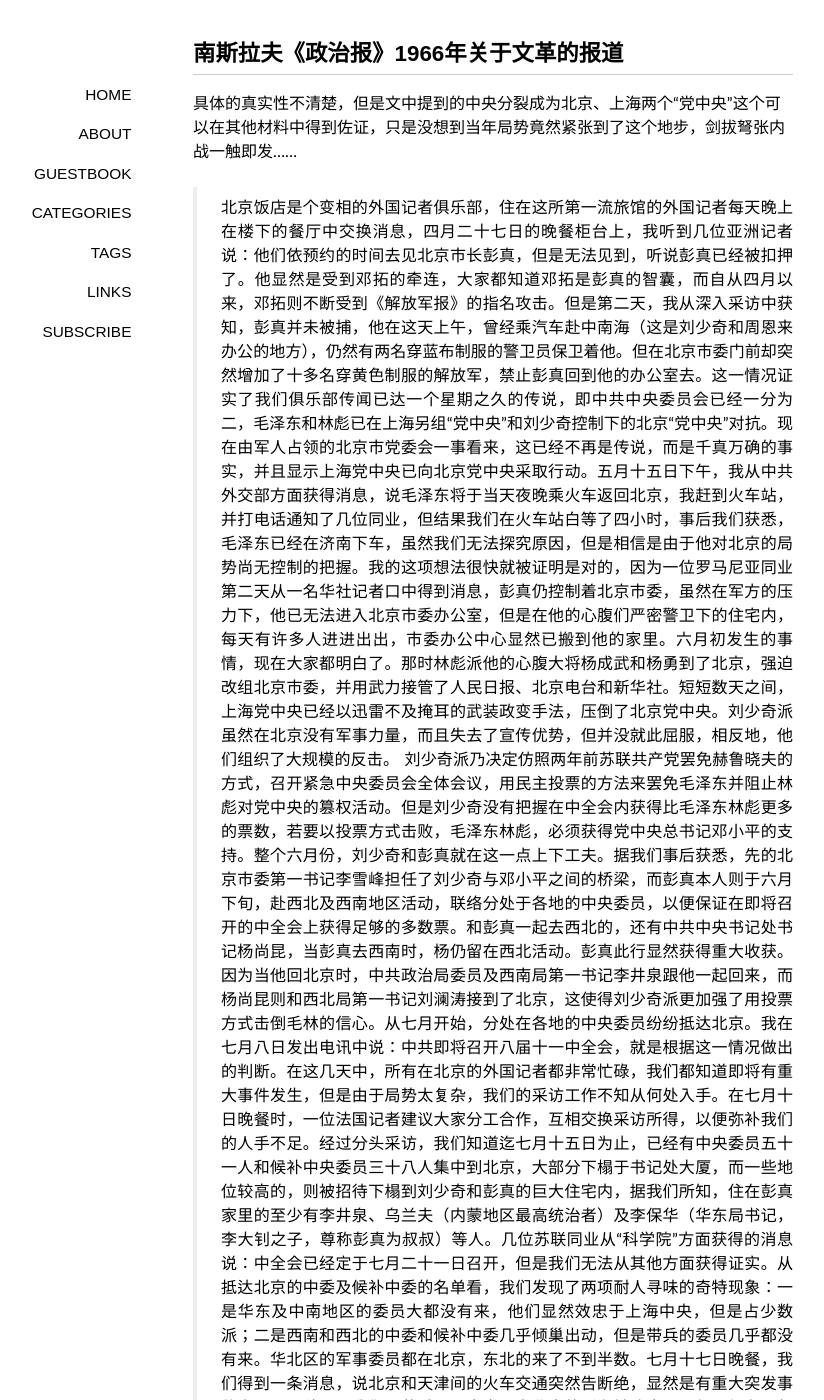
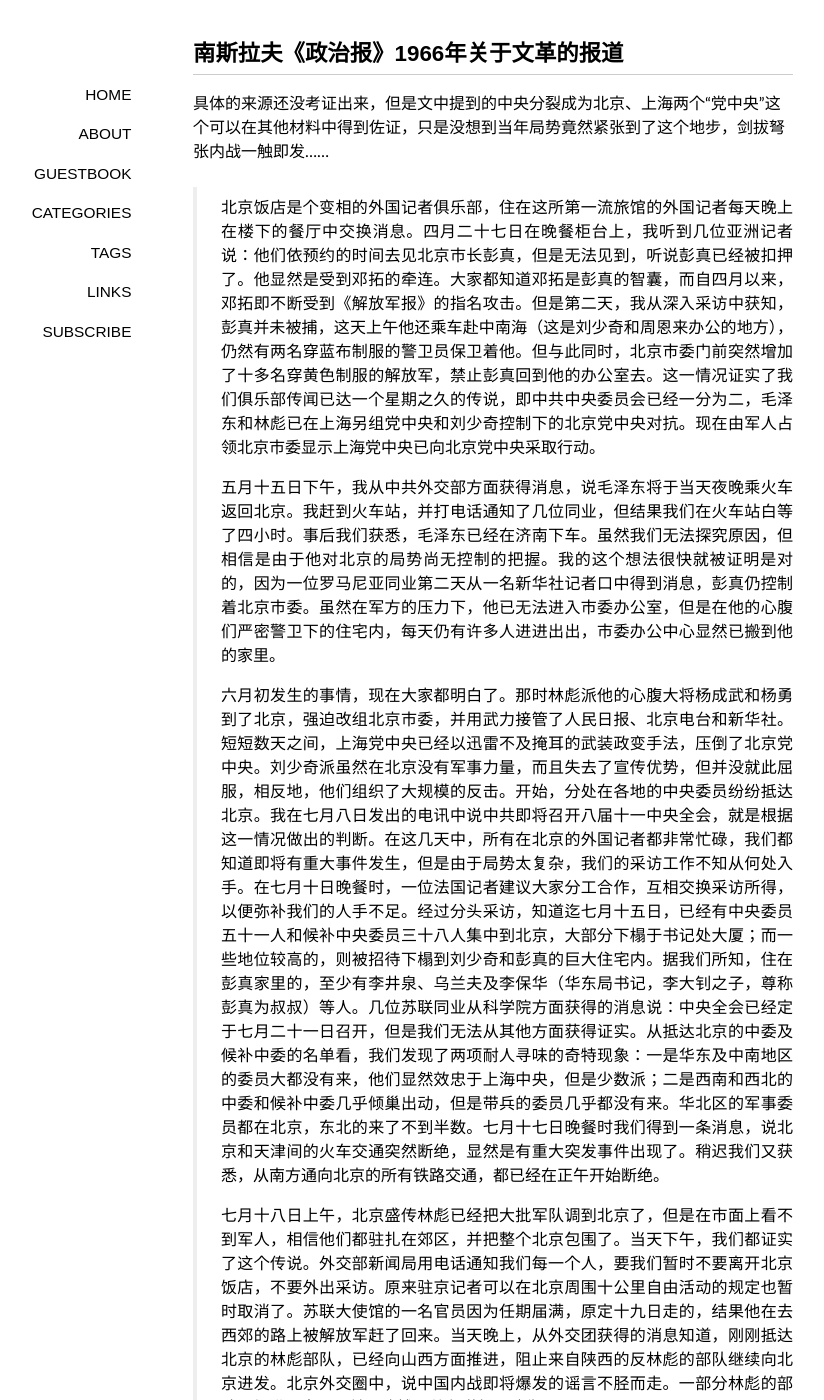
Before and after one commit to ntkrnl/ntkrnl.github.io, a Jekyll site: the page built from _posts/2012-12-25-the-politics-of-the-cultural-revolution-in-1966-of-yugoslavia-reported.markdown, in a window 1280 px wide and 1400 px high. Shown: the whole window, without its empty margins (147-971 px from the left). Built offline with Jekyll 4.4.1, drawn with Linux system fonts in a browser that asks for light colours; some web fonts are replaced; Markdown is read by kramdown in place of the engine named in the settings; comment, search, counter and statistics services are not loaded; some of the changed text lies outside the part shown.

Commit message:
Update 2012-12-25-the-politics-of-the-cultural-revolution-in-1966-of-yugoslavia-reported.markdown

```diff
--- a/_posts/2012-12-25-the-politics-of-the-cultural-revolution-in-1966-of-yugoslavia-reported.markdown
+++ b/_posts/2012-12-25-the-politics-of-the-cultural-revolution-in-1966-of-yugoslavia-reported.markdown
@@ -10,13 +10,22 @@
 - 历史
 ---
 
-具体的真实性不清楚，但是文中提到的中央分裂成为北京、上海两个“党中央”这个可以在其他材料中得到佐证，只是没想到当年局势竟然紧张到了这个地步，剑拔弩张内战一触即发……
+具体的来源还没考证出来，但是文中提到的中央分裂成为北京、上海两个“党中央”这个可以在其他材料中得到佐证，只是没想到当年局势竟然紧张到了这个地步，剑拔弩张内战一触即发……
 
 
-> 北京饭店是个变相的外国记者俱乐部，住在这所第一流旅馆的外国记者每天晚上在楼下的餐厅中交换消息，四月二十七日的晚餐柜台上，我听到几位亚洲记者说：他们依预约的时间去见北京市长彭真，但是无法见到，听说彭真已经被扣押了。他显然是受到邓拓的牵连，大家都知道邓拓是彭真的智囊，而自从四月以来，邓拓则不断受到《解放军报》的指名攻击。但是第二天，我从深入采访中获知，彭真并未被捕，他在这天上午，曾经乘汽车赴中南海（这是刘少奇和周恩来办公的地方），仍然有两名穿蓝布制服的警卫员保卫着他。但在北京市委门前却突然增加了十多名穿黄色制服的解放军，禁止彭真回到他的办公室去。这一情况证实了我们俱乐部传闻已达一个星期之久的传说，即中共中央委员会已经一分为二，毛泽东和林彪已在上海另组“党中央”和刘少奇控制下的北京“党中央”对抗。现在由军人占领的北京市党委会一事看来，这已经不再是传说，而是千真万确的事实，并且显示上海党中央已向北京党中央采取行动。五月十五日下午，我从中共外交部方面获得消息，说毛泽东将于当天夜晚乘火车返回北京，我赶到火车站，并打电话通知了几位同业，但结果我们在火车站白等了四小时，事后我们获悉，毛泽东已经在济南下车，虽然我们无法探究原因，但是相信是由于他对北京的局势尚无控制的把握。我的这项想法很快就被证明是对的，因为一位罗马尼亚同业第二天从一名华社记者口中得到消息，彭真仍控制着北京市委，虽然在军方的压力下，他已无法进入北京市委办公室，但是在他的心腹们严密警卫下的住宅内，每天有许多人进进出出，市委办公中心显然已搬到他的家里。六月初发生的事情，现在大家都明白了。那时林彪派他的心腹大将杨成武和杨勇到了北京，强迫改组北京市委，并用武力接管了人民日报、北京电台和新华社。短短数天之间，上海党中央已经以迅雷不及掩耳的武装政变手法，压倒了北京党中央。刘少奇派虽然在北京没有军事力量，而且失去了宣传优势，但并没就此屈服，相反地，他们组织了大规模的反击。
-刘少奇派乃决定仿照两年前苏联共产党罢免赫鲁晓夫的方式，召开紧急中央委员会全体会议，用民主投票的方法来罢免毛泽东并阻止林彪对党中央的篡权活动。但是刘少奇没有把握在中全会内获得比毛泽东林彪更多的票数，若要以投票方式击败，毛泽东林彪，必须获得党中央总书记邓小平的支持。整个六月份，刘少奇和彭真就在这一点上下工夫。据我们事后获悉，先的北京市委第一书记李雪峰担任了刘少奇与邓小平之间的桥梁，而彭真本人则于六月下旬，赴西北及西南地区活动，联络分处于各地的中央委员，以便保证在即将召开的中全会上获得足够的多数票。和彭真一起去西北的，还有中共中央书记处书记杨尚昆，当彭真去西南时，杨仍留在西北活动。彭真此行显然获得重大收获。因为当他回北京时，中共政治局委员及西南局第一书记李井泉跟他一起回来，而杨尚昆则和西北局第一书记刘澜涛接到了北京，这使得刘少奇派更加强了用投票方式击倒毛林的信心。从七月开始，分处在各地的中央委员纷纷抵达北京。我在七月八日发出电讯中说：中共即将召开八届十一中全会，就是根据这一情况做出的判断。在这几天中，所有在北京的外国记者都非常忙碌，我们都知道即将有重大事件发生，但是由于局势太复杂，我们的采访工作不知从何处入手。在七月十日晚餐时，一位法国记者建议大家分工合作，互相交换采访所得，以便弥补我们的人手不足。经过分头采访，我们知道迄七月十五日为止，已经有中央委员五十一人和候补中央委员三十八人集中到北京，大部分下榻于书记处大厦，而一些地位较高的，则被招待下榻到刘少奇和彭真的巨大住宅内，据我们所知，住在彭真家里的至少有李井泉、乌兰夫（内蒙地区最高统治者）及李保华（华东局书记，李大钊之子，尊称彭真为叔叔）等人。几位苏联同业从“科学院”方面获得的消息说：中全会已经定于七月二十一日召开，但是我们无法从其他方面获得证实。从抵达北京的中委及候补中委的名单看，我们发现了两项耐人寻味的奇特现象：一是华东及中南地区的委员大都没有来，他们显然效忠于上海中央，但是占少数派；二是西南和西北的中委和候补中委几乎倾巢出动，但是带兵的委员几乎都没有来。华北区的军事委员都在北京，东北的来了不到半数。七月十七日晚餐，我们得到一条消息，说北京和天津间的火车交通突然告断绝，显然是有重大突发事件出现了。稍迟，我们又获悉，从南方通向北京的所有铁路交通，都已经在正午开始断绝，从南京和汉口到北京的所有铁路干线上的车卡，都被国防部征用。北京火车站地区，从晚上十一点开始戒严，虽没有正式的戒严令颁布，但该地区布满解放军，禁止行人通过，一位匈牙利同业前往采访，也被挡驾。我们中有人电话向中共官方的旅行社订北京到天津的火车票，答复是所有车票都已售光，至于何时才有车票，则需要等待再行通告。
-七月十八日上午，北京盛传林彪已经把大批军队调到北京了，但是在市面上看不到军人，相信他们都驻扎在郊区，并把整个北京包围了。当天下午，我们都证实了这个传说，外交部新闻局用电话通知我们每一个人，要我们暂时不要离开北京饭店，不要外出采访。原来驻京记者可以在北京周围十公里自由活动的规定也暂时取消了。苏联大使馆的一名官员因为任期届满，原定十九日走的。结果他在去西郊的路上被解放军赶了回来。当天晚上，从外交团获得的消息知道，刚刚抵达北京的林彪部队，已经向山西方面推进，阻止来自陕西的反林彪的部队继续向北京进发。北京外交圈中，说中国内战即将暴发的谣言不胫而走。一部分林彪的部队已经进入市区，并且逮捕了总参谋长罗瑞卿。后来我们从所得的消息中得以描绘出七月十八日到二十日发生的事件的轮廓。十八日上午，毛泽东通知所有在北京的中委和候补中委，声言他将于数日之内返回北京，参加中全会，在他未抵达前，中全会不得擅自召开。但刘少奇声言过半数中委已同意二十一日召开中全会，并依照党章于半月前向全体中央委员发出通知，因此无须延期。双方严重对立。基于林彪的部队已经占领北京，摆出了要以武力制止召开中全会的姿态。
-而刘少奇则以维护党章法纪的名义，也调遣军队赶赴北京。新疆军区司令员王恩茂奉罗瑞卿之命，把他驻扎在**的一个师向北京推进。毛泽东、林彪及新任代理总参谋长杨成武，立即致电该师长，下令停止行动。当时林彪的军队已经在山西省作了作战部署，如果王的部队继续挺进，将用武力阻止。但该师师长接到最高当局命令后，自动停止进兵。在千钧一发之际，避免了内战危机。二十日傍晚的消息还是二十一日按时召开。但是第二天早上，情况发生变化。中共总书记邓小平突然临阵变卦，表示接受毛泽东主席的指示，决定等毛泽东回到北京后才召开中全会。我们至今不知道邓小平为什么要在最紧要的关头出卖刘少奇。也许他没有把握把毛泽东击败，也许害怕林彪的实力太大，而不得不违心投靠。总之，由于他改变初衷，使得刘少奇派无法凑足决定人数召开中全会来罢免毛泽东。
-七月下旬，林彪的心腹杨成武及谢富治（斯大林式的秘密警察首脑）已完全控制了北京。到二十八日，四架飞机把毛泽东、林彪以及集中在上海的一批毛派中委载到北京。毛泽东在九个月以前就因为北京的局势对他不利而避居南方，此时才回到林彪重兵戒备下的北京。我在八月三日发出的电报说中全会已经秘密举行，接着在北京的各国记者也拍发了同样的消息。
-事后我们获悉，中共八届十一中全会实际上是八月一日开始在书记处大厦内举行的。会议开了十二天之久。会后的公报未透露会议期间的斗争情况，但是由于多数中委及具有影响力的邓小平投向了毛泽东，刘少奇在会上肯定居于下风。因此全会改选政治局的结果，林彪从第六位上升到第二位，而刘少奇则从第二位降到第七位，林彪派的几个要角，纷纷凌驾于刘少奇之上。至于邓小平，因为勾结刘少奇在先，投靠毛林在后，功过相当，地位原封不动，但是在新的党中央内，他不再被毛泽东视为同道中人。他的三心二意虽然保全了眼前的地位，但将来不论毛或者刘胜利，他都将难免受到清算。正如亚洲一位记者的评论：“邓小平聪明一世糊涂一时”。这个行动将影响他后来的政治生活。新的党中央，把过去九个月中的上海党中央和北京党中央合二为一，但内部的矛盾远没有解决。
-刘少奇虽然被降低地位，但他的实力依然很大，而彭真也还是逍遥自在地在巨宅内，出入有警卫，前呼后拥。局势尚未稳定，更大的斗争正在酝酿中。毛在八月十八日建立的红卫兵，喊出了“保卫毛主席”的口号，足以显示毛泽东本人也知道他身边有反对势力的存在，而且整个大陆都有这种势力，最明显的例子就是李井泉、王恩茂、乌兰夫那些人，他们都雄霸一方。
+> 北京饭店是个变相的外国记者俱乐部，住在这所第一流旅馆的外国记者每天晚上在楼下的餐厅中交换消息。四月二十七日在晚餐柜台上，我听到几位亚洲记者说：他们依预约的时间去见北京市长彭真，但是无法见到，听说彭真已经被扣押了。他显然是受到邓拓的牵连。大家都知道邓拓是彭真的智囊，而自四月以来，邓拓即不断受到《解放军报》的指名攻击。但是第二天，我从深入采访中获知，彭真并未被捕，这天上午他还乘车赴中南海（这是刘少奇和周恩来办公的地方），仍然有两名穿蓝布制服的警卫员保卫着他。但与此同时，北京市委门前突然增加了十多名穿黄色制服的解放军，禁止彭真回到他的办公室去。这一情况证实了我们俱乐部传闻已达一个星期之久的传说，即中共中央委员会已经一分为二，毛泽东和林彪已在上海另组党中央和刘少奇控制下的北京党中央对抗。现在由军人占领北京市委显示上海党中央已向北京党中央采取行动。
+>
+> 五月十五日下午，我从中共外交部方面获得消息，说毛泽东将于当天夜晚乘火车返回北京。我赶到火车站，并打电话通知了几位同业，但结果我们在火车站白等了四小时。事后我们获悉，毛泽东已经在济南下车。虽然我们无法探究原因，但相信是由于他对北京的局势尚无控制的把握。我的这个想法很快就被证明是对的，因为一位罗马尼亚同业第二天从一名新华社记者口中得到消息，彭真仍控制着北京市委。虽然在军方的压力下，他已无法进入市委办公室，但是在他的心腹们严密警卫下的住宅内，每天仍有许多人进进出出，市委办公中心显然已搬到他的家里。
+>
+> 六月初发生的事情，现在大家都明白了。那时林彪派他的心腹大将杨成武和杨勇到了北京，强迫改组北京市委，并用武力接管了人民日报、北京电台和新华社。短短数天之间，上海党中央已经以迅雷不及掩耳的武装政变手法，压倒了北京党中央。刘少奇派虽然在北京没有军事力量，而且失去了宣传优势，但并没就此屈服，相反地，他们组织了大规模的反击。开始，分处在各地的中央委员纷纷抵达北京。我在七月八日发出的电讯中说中共即将召开八届十一中央全会，就是根据这一情况做出的判断。在这几天中，所有在北京的外国记者都非常忙碌，我们都知道即将有重大事件发生，但是由于局势太复杂，我们的采访工作不知从何处入手。在七月十日晚餐时，一位法国记者建议大家分工合作，互相交换采访所得，以便弥补我们的人手不足。经过分头采访，知道迄七月十五日，已经有中央委员五十一人和候补中央委员三十八人集中到北京，大部分下榻于书记处大厦；而一些地位较高的，则被招待下榻到刘少奇和彭真的巨大住宅内。据我们所知，住在彭真家里的，至少有李井泉、乌兰夫及李保华（华东局书记，李大钊之子，尊称彭真为叔叔）等人。几位苏联同业从科学院方面获得的消息说：中央全会已经定于七月二十一日召开，但是我们无法从其他方面获得证实。从抵达北京的中委及候补中委的名单看，我们发现了两项耐人寻味的奇特现象：一是华东及中南地区的委员大都没有来，他们显然效忠于上海中央，但是少数派；二是西南和西北的中委和候补中委几乎倾巢出动，但是带兵的委员几乎都没有来。华北区的军事委员都在北京，东北的来了不到半数。七月十七日晚餐时我们得到一条消息，说北京和天津间的火车交通突然断绝，显然是有重大突发事件出现了。稍迟我们又获悉，从南方通向北京的所有铁路交通，都已经在正午开始断绝。
+>
+> 七月十八日上午，北京盛传林彪已经把大批军队调到北京了，但是在市面上看不到军人，相信他们都驻扎在郊区，并把整个北京包围了。当天下午，我们都证实了这个传说。外交部新闻局用电话通知我们每一个人，要我们暂时不要离开北京饭店，不要外出采访。原来驻京记者可以在北京周围十公里自由活动的规定也暂时取消了。苏联大使馆的一名官员因为任期届满，原定十九日走的，结果他在去西郊的路上被解放军赶了回来。当天晚上，从外交团获得的消息知道，刚刚抵达北京的林彪部队，已经向山西方面推进，阻止来自陕西的反林彪的部队继续向北京进发。北京外交圈中，说中国内战即将爆发的谣言不胫而走。一部分林彪的部队已经进入市区，并且逮捕了总参谋长罗瑞卿。
+>
+> 后来我们从所得的消息中，得以描绘出七月十八日到二十日发生的事件的轮廓。十八日上午，毛泽东通知所有在京的中委和候补中委，声言他将于数日之内返回北京，参加中央全会；在他未抵达前，中央全会不得擅自召开。但刘少奇声言过半数中委已同意二十一日召开中央全会，这是依照党章于半月前向全体中央委员发出的通知，因此无须延期。
+> 双方严重对立。基于林彪的部队已经占领北京，摆出了要以武力制止召开中央全会的姿态，而刘少奇则以维护党章法纪的名义，也调遣军队赶赴北京。新疆军区司令员王恩茂奉罗瑞卿之命，把他驻扎在**的一个师向北京推进。毛泽东、林彪及新任代理总参谋长杨成武，立即致电该师长，下令停止行动。当时林彪的军队已经在山西省作了作战部署，如果王的部队继续挺进，将用武力阻止。但该师师长接到最高当局命令后，自动停止进兵。在千钧一发之际，避免了内战危机。二十日傍晚的消息，还是二十一日按时召开中央全会。
+>
+> 但是第二天早上，情况发生变化。中共总书记邓小平突然临阵变卦，表示接受毛泽东主席的指示，决定等毛回到北京后才召开中央全会。我们至今不知道邓小平为什么要在最紧要的关头出卖刘少奇。也许他没有把握把毛泽东击败，也许害怕林彪的实力太大，而不得不违心投靠。总之，由于他改变初衷，使得刘少奇派无法凑足决定人数召开中央全会来罢免毛泽东。
+> 七月下旬，林彪的心腹杨成武及谢富治（斯达林式的秘密员警首脑）已完全控制了北京。到二十八日，四架飞机把毛泽东、林彪以及集中在上海的一批毛派中委载到北京。毛泽东在九个月以前就因为北京的局势对他不利而避居南方，此时才回到林彪重兵戒备下的北京。我在八月三日发出的电报说中央全会已经秘密举行，接着在北京的各国记者也拍发了同样的消息。
+> 事后我们获悉，中共八届十一中央全会实际上是八月一日开始在书记处大厦内举行的。会议开了十二天之久。会后的公报未透露会议期间的斗争情况，但是由于多数中委及具有影响力的邓小平投向了毛泽东，刘少奇在会上肯定居于下风。因此，全会改选政治局的结果，林彪从第六位上升到第二位，而刘少奇则从第二位降到第七位，林彪派的几个要角纷纷凌驾于刘少奇之上。至于邓小平，因为勾结刘少奇在先，投靠毛林在后，功过相当，地位原封不动，但是在新的党中央内，他不再被毛泽东视为同道中人。他的三心二意虽然保全了眼前的地位，但将来不论毛或刘胜利，他都将难免受到清算。
+>
+> 一位亚洲记者的评论说：刘少奇虽然被降低地位，但他的实力依然很大，而彭真也还是逍遥自在地在巨宅内，出入有警卫，前呼后拥。局势尚未稳定，更大的斗争正在酝酿中。毛在八月十八日接见红卫兵，喊出了"保卫毛主席"的口号，足以显示毛泽东本人也知道他身边有反对势力的存在，而且整个大陆都有这种势力，最明显的例子就是李井泉、王恩茂、乌兰夫那些人，他们都雄霸一方。
```
